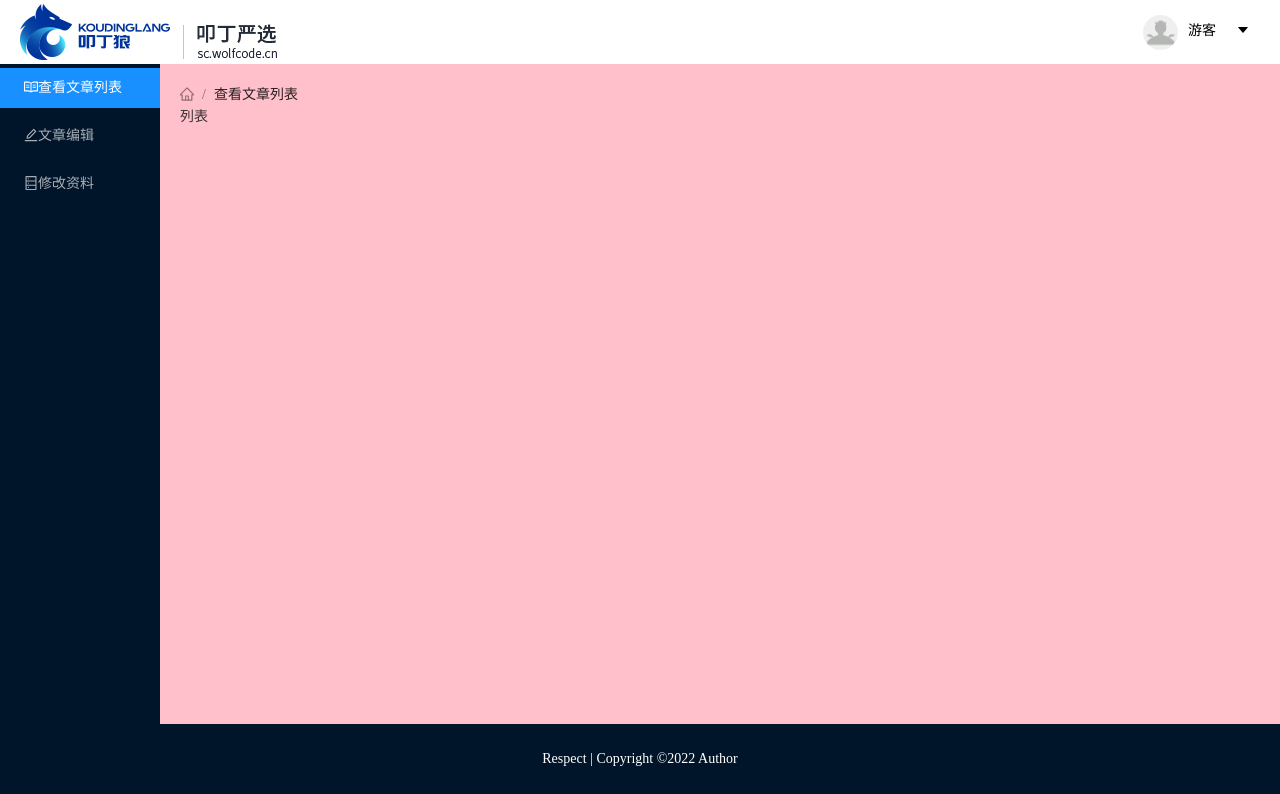
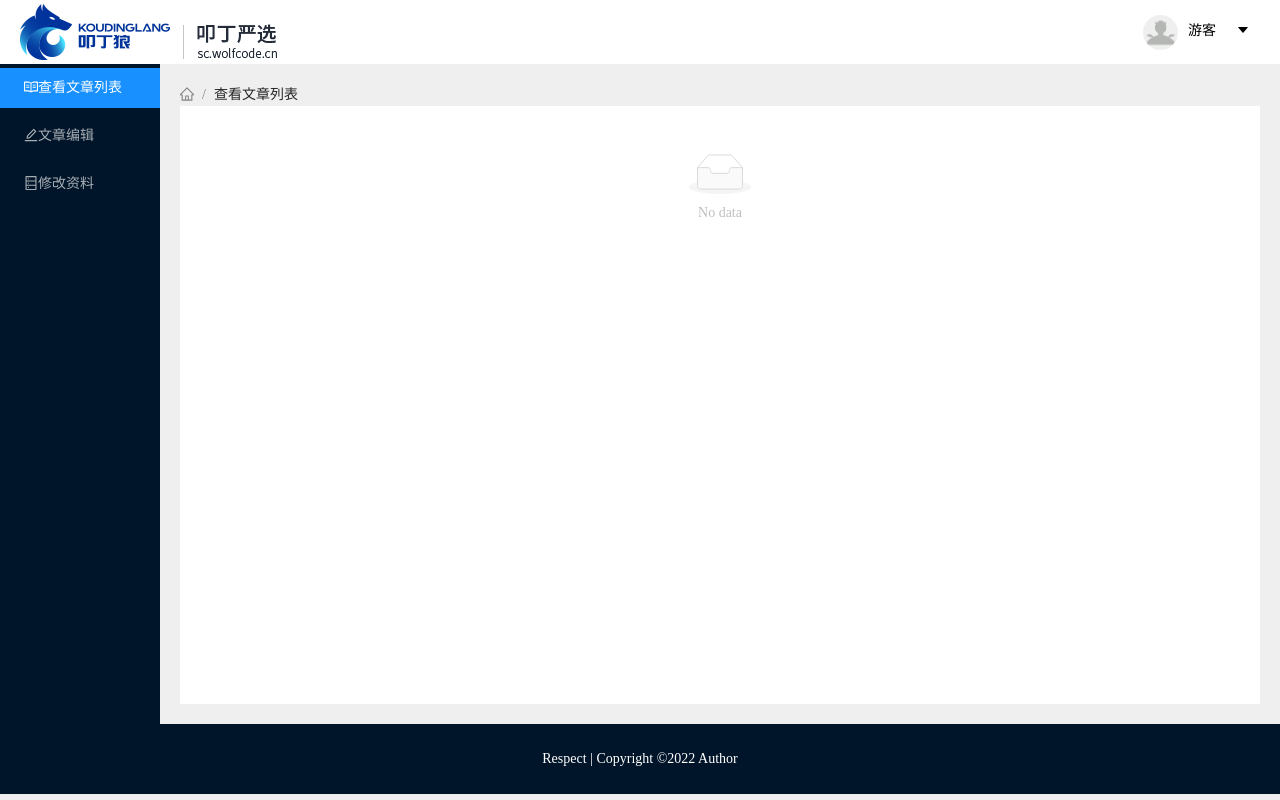
Before and after one commit to Guollove/cms-manage, a React app: page /list in a window 1280 px wide. Built offline with nearby package versions, Linux system fonts and the light colour scheme.

Commit message:
列表组件引入

```diff
--- a/src/App.jsx
+++ b/src/App.jsx
@@ -13,7 +13,9 @@ export default function App() {
         <Aside />
         <div className="container_box">
           <Bread />
-          <Outlet />
+          <div className="container_content">
+            <Outlet />
+          </div>
         </div>
       </div>
       <footer>Respect | Copyright &copy;2022 Author </footer>
--- a/src/assets/base.css
+++ b/src/assets/base.css
@@ -7,7 +7,7 @@ body {
 }
 #app {
   height: 100vh;
-  background: pink;
+  background: #efefef;
 }
 header {
   height: 64px;
@@ -36,7 +36,6 @@ header .right .ant-dropdown-link:hover {
 }
 .container {
   display: flex;
-  background: pink;
   justify-content: space-between;
 }
 .container .aside {
@@ -46,6 +45,13 @@ header .right .ant-dropdown-link:hover {
   flex: 1;
   box-sizing: border-box;
   padding: 20px;
+  display: flex;
+  flex-direction: column;
+}
+.container .container_box .container_content {
+  flex: 1;
+  height: 100%;
+  background-color: #fff;
 }
 footer {
   height: 70px;
--- a/src/assets/base.less
+++ b/src/assets/base.less
@@ -10,7 +10,7 @@ body {
 
 #app {
   height: 100vh;
-  background: pink;
+  background: @bgcolor;
 }
 
 header {
@@ -42,7 +42,6 @@ header {
 }
 .container {
   display: flex;
-  background: pink;
   justify-content: space-between;
   .aside {
     height: calc(100vh - 140px);
@@ -51,6 +50,13 @@ header {
     flex: 1;
     box-sizing: border-box;
     padding: 20px;
+    display: flex;
+    flex-direction: column;
+    .container_content {
+      flex: 1;
+      height: 100%;
+      background-color: #fff;
+    }
   }
 }
 
--- a/src/pages/List.jsx
+++ b/src/pages/List.jsx
@@ -1,5 +1,29 @@
-import React from "react";
+import React, { useEffect, useState } from "react";
+import "./less/List.less";
+import { List, Skeleton } from "antd";
 
-export default function List() {
-  return <div>列表</div>;
+export default function Lists() {
+  const [list, setList] = useState([]);
+  return (
+    <div className="list_table">
+      <List
+        className="demo-loadmore-list"
+        itemLayout="horizontal"
+        dataSource={list}
+        renderItem={(item) => (
+          <List.Item
+            actions={[
+              <a key="list-loadmore-edit">edit</a>,
+              <a key="list-loadmore-more">more</a>,
+            ]}
+          >
+            <Skeleton avatar title={false}>
+              <List.Item.Meta title={<a href="!#">bt</a>} description="fbt" />
+              <div>日期</div>
+            </Skeleton>
+          </List.Item>
+        )}
+      />
+    </div>
+  );
 }
--- /dev/null
+++ b/src/pages/less/List.css
@@ -0,0 +1,31 @@
+.list_table {
+  width: 100%;
+  background: #fff;
+  height: 100%;
+  overflow-y: scroll;
+}
+.list_table::-webkit-scrollbar {
+  /*滚动条整体样式*/
+  width: 10px;
+  height: 100%;
+  background: #fff;
+  border-right: 10px;
+}
+.list_table::-webkit-scrollbar-track {
+  /*滚动条里面轨道    */
+  box-shadow: inset 0 0 6px rgba(0, 0, 0, 0.3);
+  border-radius: 10px;
+  background: #ededed;
+}
+.list_table::-webkit-scrollbar-thumb {
+  /*滚动条里面小方块*/
+  border-radius: 10px;
+  box-shadow: inset 0 0 6px rgba(0, 0, 0, 0.3);
+  background: #535353;
+}
+.list_table .table_title {
+  color: #333;
+}
+.list_table .table_title:hover {
+  color: #1890ff;
+}
--- /dev/null
+++ b/src/pages/less/List.less
@@ -0,0 +1,34 @@
+.list_table {
+  width: 100%;
+  background: #fff;
+  height: 100%;
+  overflow-y: scroll;
+  &::-webkit-scrollbar {
+    /*滚动条整体样式*/
+    width: 10px;
+    height: 100%;
+    background: #fff;
+    border-right: 10px;
+  }
+
+  &::-webkit-scrollbar-track {
+    /*滚动条里面轨道    */
+    box-shadow: inset 0 0 6px rgba(0, 0, 0, 0.3);
+    border-radius: 10px;
+    background: #ededed;
+  }
+
+  &::-webkit-scrollbar-thumb {
+    /*滚动条里面小方块*/
+    border-radius: 10px;
+    box-shadow: inset 0 0 6px rgba(0, 0, 0, 0.3);
+    background: #535353;
+  }
+
+  .table_title {
+    color: #333;
+    &:hover {
+      color: #1890ff;
+    }
+  }
+}
```
Also changed, not shown: src/pages/less/List.scss (added).
